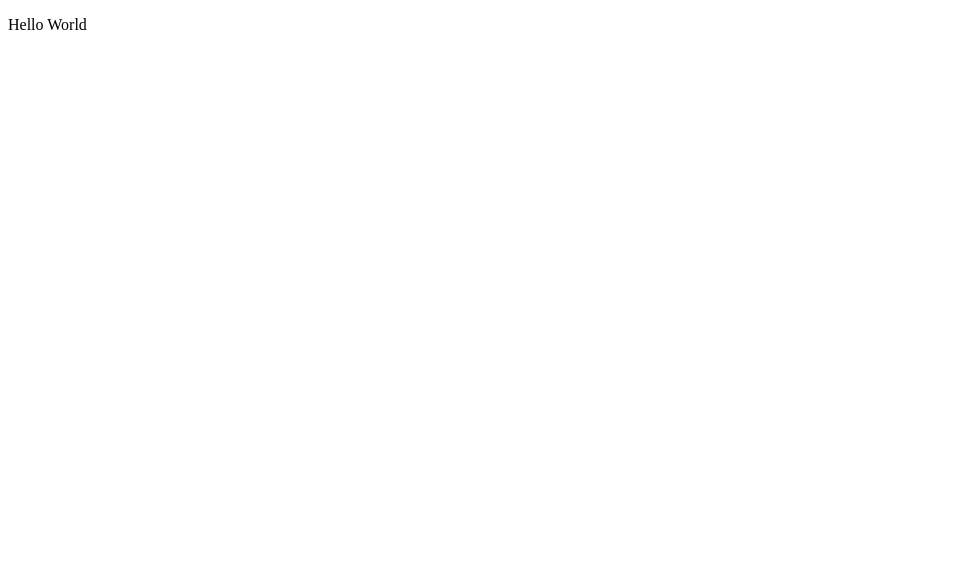
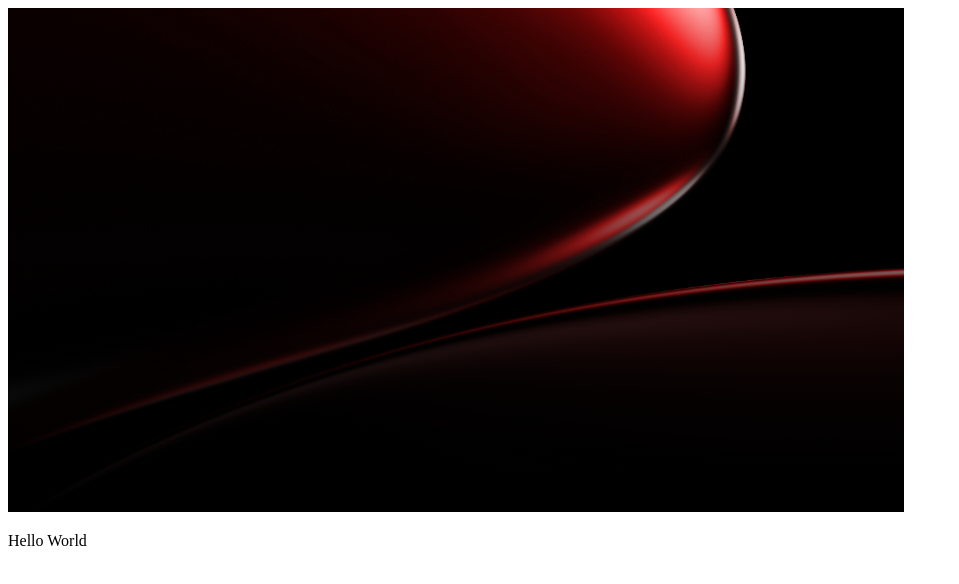
Before and after one commit to Priyaqb/email, a plain HTML site: page index.html in a window 1280 px wide. Shown: the whole page, without its empty margins (0-959 px from the left). Drawn offline with Linux system fonts and the light colour scheme.

Commit message:
add image

```diff
--- a/index.html
+++ b/index.html
@@ -5,6 +5,7 @@
     <meta http-equiv="X-UA-Compatible" content="IE=edge">
     <meta name="viewport" content="width=device-width, initial-scale=1.0">
     <title>Index.html</title>
+    <img src="images/banner-image.png" alt="Banner Image">
 </head>
 <body>
     <p>Hello World</p>
```
